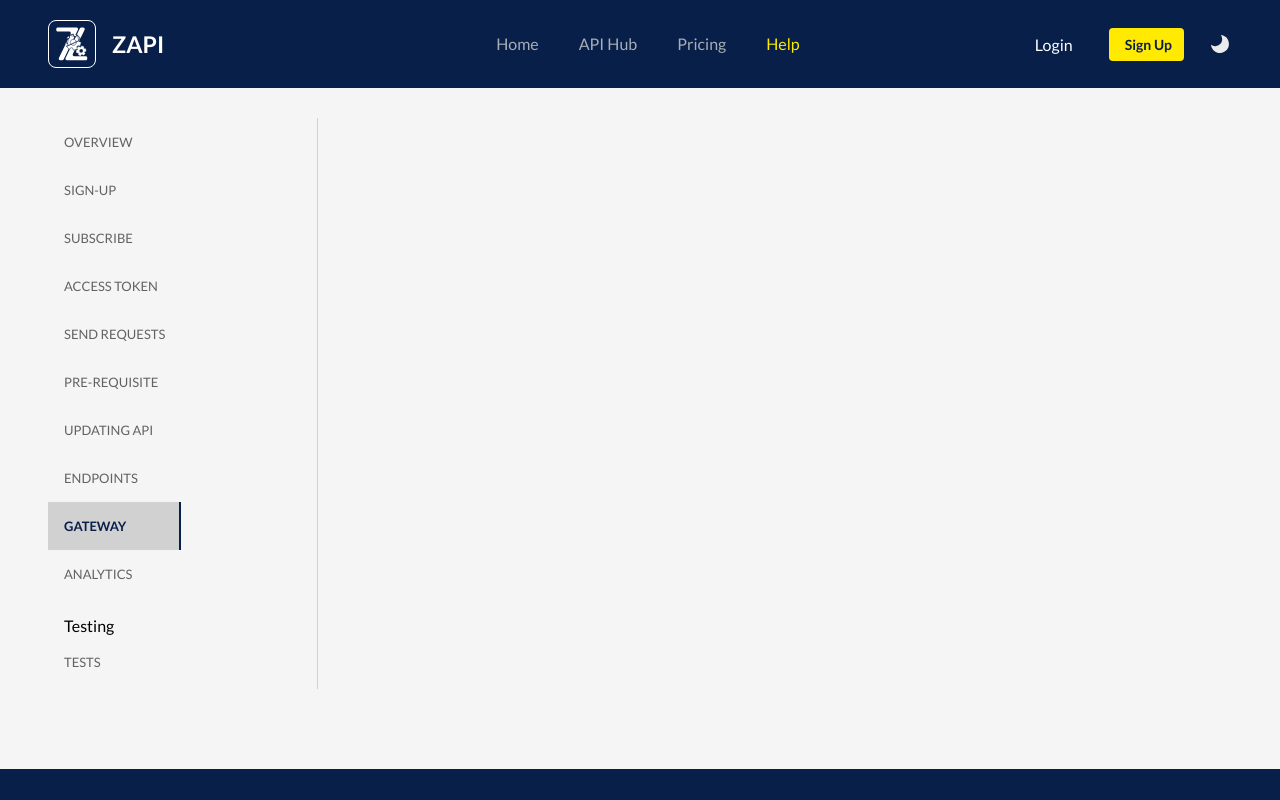
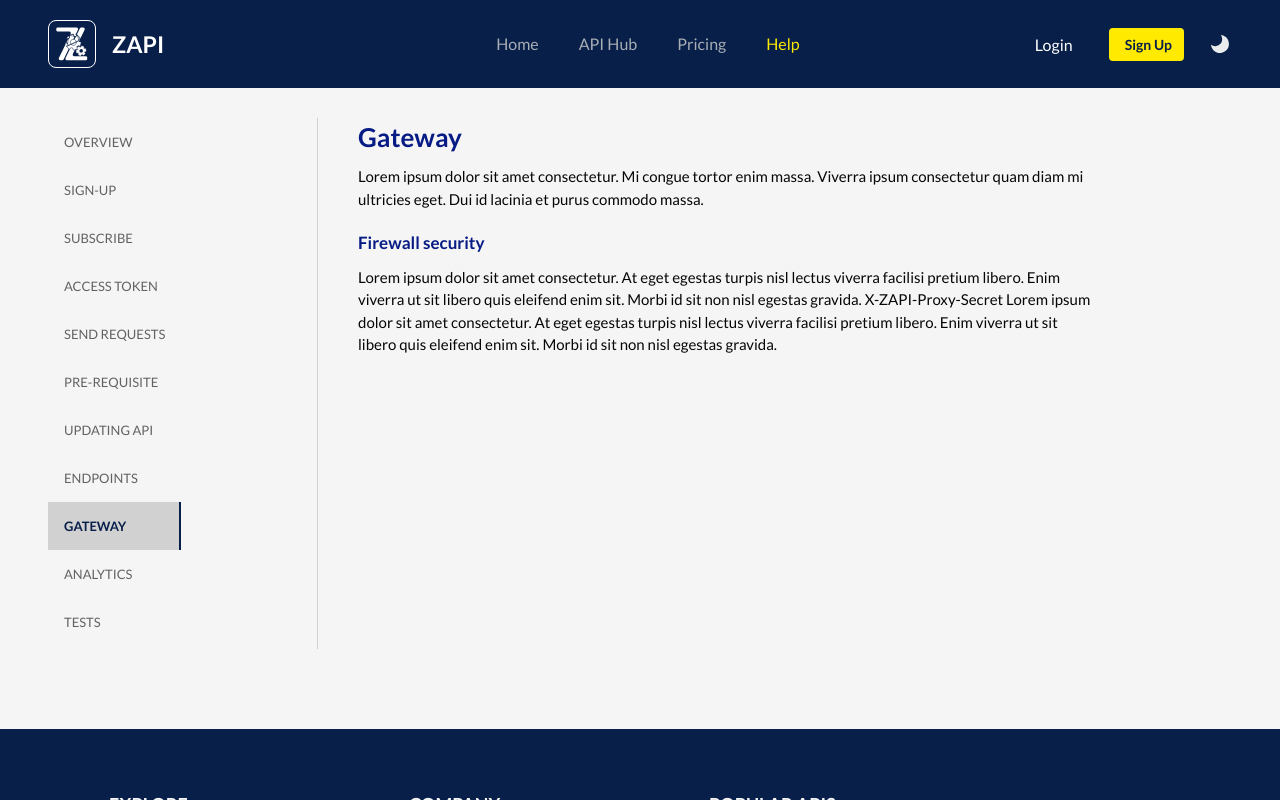
Before and after one commit to Zummit-Africa-Inc/Zapi-FE-v2, a React (Vite) app: page /documentation in a window 1280 px wide. Both pictures are taken after a click on the tab "GATEWAY". Shown: the top 800 px of the page. Built offline with nearby package versions, Linux system fonts and the light colour scheme; no server answers; what aws-amplify would draw is missing.

Commit message:
add tests tab

```diff
--- a/src/assets/images/index.ts
+++ b/src/assets/images/index.ts
@@ -13,7 +13,10 @@ import visibility from './visibility.png'
 import endpoints from './endpoints.png'
 import route from './route.png'
 import uploadendpoints from './uploadendpoints.png'
-export { zapiLogo,
+import analytics from './analytics.png'
+import tests from './tests.png'
+export {
+    zapiLogo,
     apihub,
     apihubbox,
     login2,
@@ -27,5 +30,7 @@ export { zapiLogo,
     visibility,
     endpoints,
     route,
-      uploadendpoints
+    uploadendpoints,
+    analytics,
+    tests
 }
--- a/src/components/help/Help.tsx
+++ b/src/components/help/Help.tsx
@@ -1,4 +1,4 @@
-import React, { useState, SyntheticEvent }  from 'react'
+import React, { useState, SyntheticEvent } from 'react'
 import ReactGA from "react-ga4";
 import Hero from './Hero';
 import TabPanel from '../shared/TabPanel'
@@ -6,7 +6,8 @@ import { makeStyles, styled } from '@mui/styles'
 import { Filter1, Filter2, Filter3, Filter4, Filter5 } from "@mui/icons-material";
 import { Tab, Tabs, Typography, Box } from "@mui/material";
 import { Link } from 'react-router-dom';
-import { apihub,
+import {
+    apihub,
     apihubbox,
     signup,
     otp,
@@ -19,7 +20,9 @@ import { apihub,
     visibility,
     uploadlogo,
     route,
-    uploadendpoints
+    uploadendpoints,
+    analytics,
+    tests
 } from '../../assets/images';
 
 const CustomTab = styled(Tab)({
@@ -56,7 +59,7 @@ const CustomTab = styled(Tab)({
         },
     },
 });
-const Help:React.FC = () => {
+const Help: React.FC = () => {
     ReactGA.send({ hitType: "pageview", page: "/documentation" });
 
     const [tab, setTab] = useState<number>(0);
@@ -164,9 +167,9 @@ const Help:React.FC = () => {
                     <CustomTab
                         label="Analytics"
                     />
-                        <Typography component="h2" px={2} pt={2}>
+                    {/* <Typography component="h2" px={2} pt={2}>
                         Testing
-                        </Typography>
+                    </Typography> */}
                     <CustomTab
                         label="Tests"
                     />
@@ -502,6 +505,66 @@ const Help:React.FC = () => {
                         />
 
                     </TabPanel>
+                    <TabPanel value={tab} index={8}>
+                        <Typography component="h2">Gateway</Typography>
+
+                        <Typography component="p">
+                            Lorem ipsum dolor sit amet consectetur. Mi congue tortor enim massa. Viverra ipsum consectetur quam diam mi ultricies eget. Dui id lacinia et purus commodo massa.
+                        </Typography>
+                        <Typography component="h3">Firewall security</Typography>
+
+                        <Typography component="p">
+                            Lorem ipsum dolor sit amet consectetur. At eget egestas turpis nisl lectus viverra facilisi pretium libero. Enim viverra ut sit libero quis eleifend enim sit. Morbi id sit non nisl egestas gravida.
+
+                            X-ZAPI-Proxy-Secret Lorem ipsum dolor sit amet consectetur. At eget egestas turpis nisl lectus viverra facilisi pretium libero. Enim viverra ut sit libero quis eleifend enim sit. Morbi id sit non nisl egestas gravida.
+                        </Typography>
+
+                    </TabPanel>
+                    <TabPanel value={tab} index={9}>
+                        <Typography component="h2">Analytics</Typography>
+
+                        <Typography component="p">
+                            Lorem ipsum dolor sit amet consectetur. Mi congue tortor enim massa. Viverra ipsum consectetur quam diam mi ultricies eget. Dui id lacinia et purus commodo massa.
+                        </Typography>
+                        <Typography component="h3">Requests</Typography>
+
+                        <Typography component="p">
+                            Lorem ipsum dolor sit amet consectetur. At eget egestas turpis nisl lectus viverra facilisi pretium libero. Enim viverra ut sit libero quis eleifend enim sit. Morbi id sit non nisl egestas gravida.
+                        </Typography>
+                        <Typography component="h3">Subscribers</Typography>
+
+                        <Typography component="p">
+                            Lorem ipsum dolor sit amet consectetur. At eget egestas turpis nisl lectus viverra facilisi pretium libero. Enim viverra ut sit libero quis eleifend enim sit. Morbi id sit non nisl egestas gravida.
+                        </Typography>
+                        <Box
+                            component="img"
+                            alt="request"
+                            src={analytics}
+                        />
+                    </TabPanel>
+                    <TabPanel value={tab} index={10}>
+                        <Typography component="h1">Testing</Typography>
+                        <Typography component="h2">Tests</Typography>
+
+                        <Typography component="p">
+                            Lorem ipsum dolor sit amet consectetur. Mi congue tortor enim massa. Viverra ipsum consectetur quam diam mi ultricies eget. Dui id lacinia et purus commodo massa.
+                        </Typography>
+                        <Typography component="h3">Search Tests</Typography>
+
+                        <Typography component="p">
+                            Lorem ipsum dolor sit amet consectetur. At eget egestas turpis nisl lectus viverra facilisi pretium libero. Enim viverra ut sit libero quis eleifend enim sit. Morbi id sit non nisl egestas gravida.
+                        </Typography>
+                        <Typography component="h3">Create Tests</Typography>
+
+                        <Typography component="p">
+                            Lorem ipsum dolor sit amet consectetur. At eget egestas turpis nisl lectus viverra facilisi pretium libero. Enim viverra ut sit libero quis eleifend enim sit. Morbi id sit non nisl egestas gravida.
+                        </Typography>
+                        <Box
+                            component="img"
+                            alt="request"
+                            src={tests}
+                        />
+                    </TabPanel>
                 </Box>
             </Box>
 
@@ -509,7 +572,7 @@ const Help:React.FC = () => {
     )
 }
 const useStyles = makeStyles({
-    root:{
+    root: {
         height: "auto",
     },
     header: {
```
Also changed, not shown: src/assets/images/analytics.png (added), src/assets/images/tests.png (added). Lines whose indentation alone changed are shown as unchanged.
